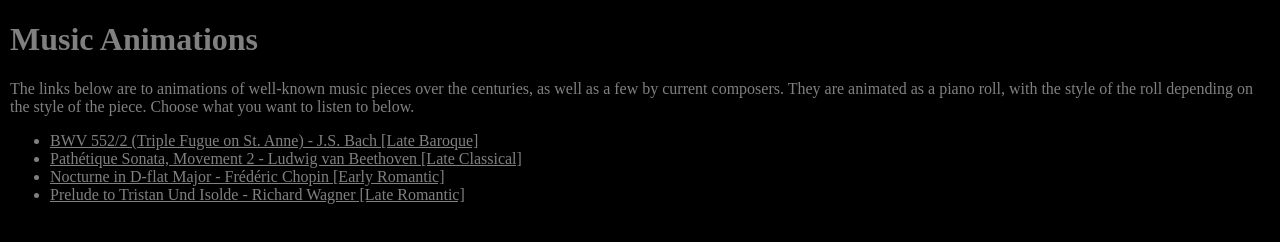
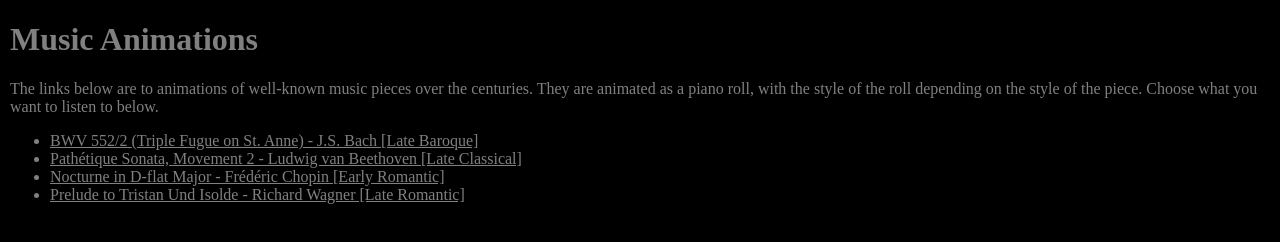
Before and after one commit to sykesjd/piano-roll, a plain HTML site: page index.html in a window 1280 px wide. Drawn offline with nearby package versions, Linux system fonts and the light colour scheme.

Commit message:
No current

```diff
--- a/index.html
+++ b/index.html
@@ -21,5 +21,5 @@
 });
 </script>
 </head>
-<body><h1>Music Animations</h1><p>The links below are to animations of well-known music pieces over the centuries, as well as a few by current composers. They are animated as a piano roll, with the style of the roll depending on the style of the piece. Choose what you want to listen to below.</p><ul></ul></body>
+<body><h1>Music Animations</h1><p>The links below are to animations of well-known music pieces over the centuries. They are animated as a piano roll, with the style of the roll depending on the style of the piece. Choose what you want to listen to below.</p><ul></ul></body>
 </html>
```
